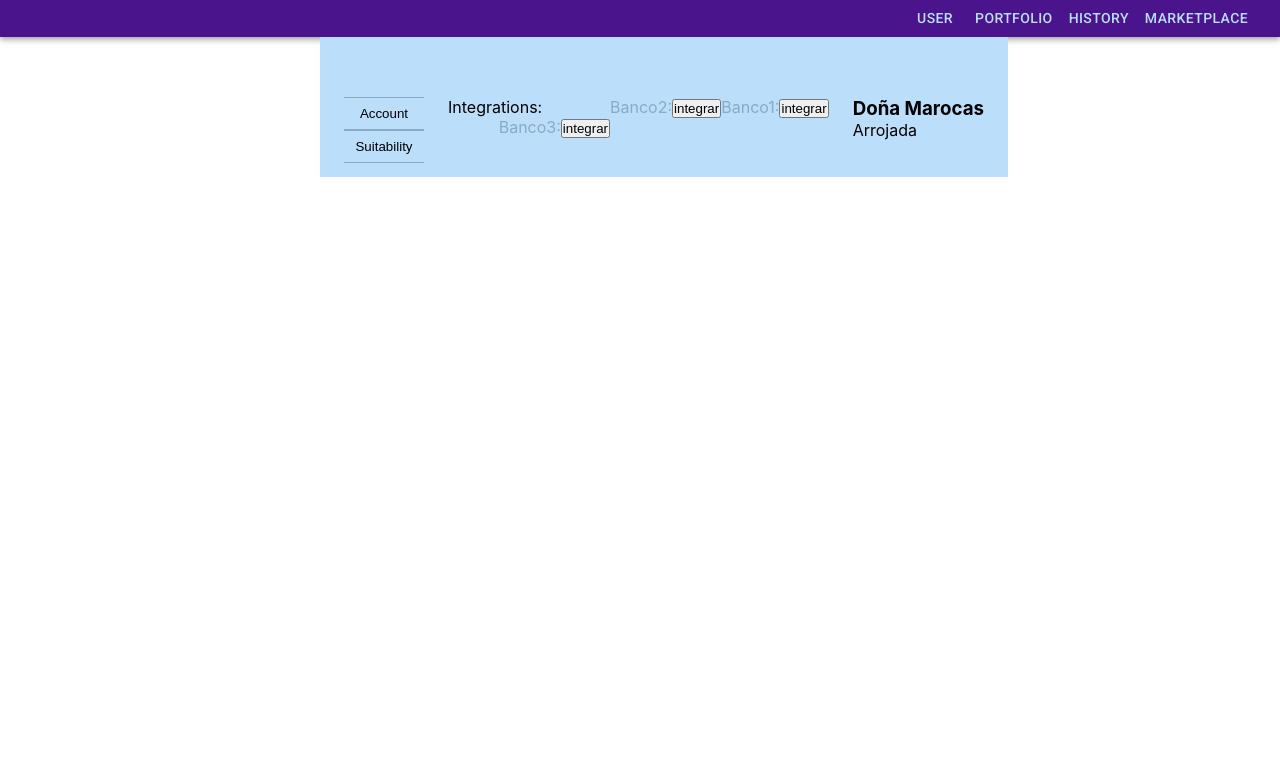
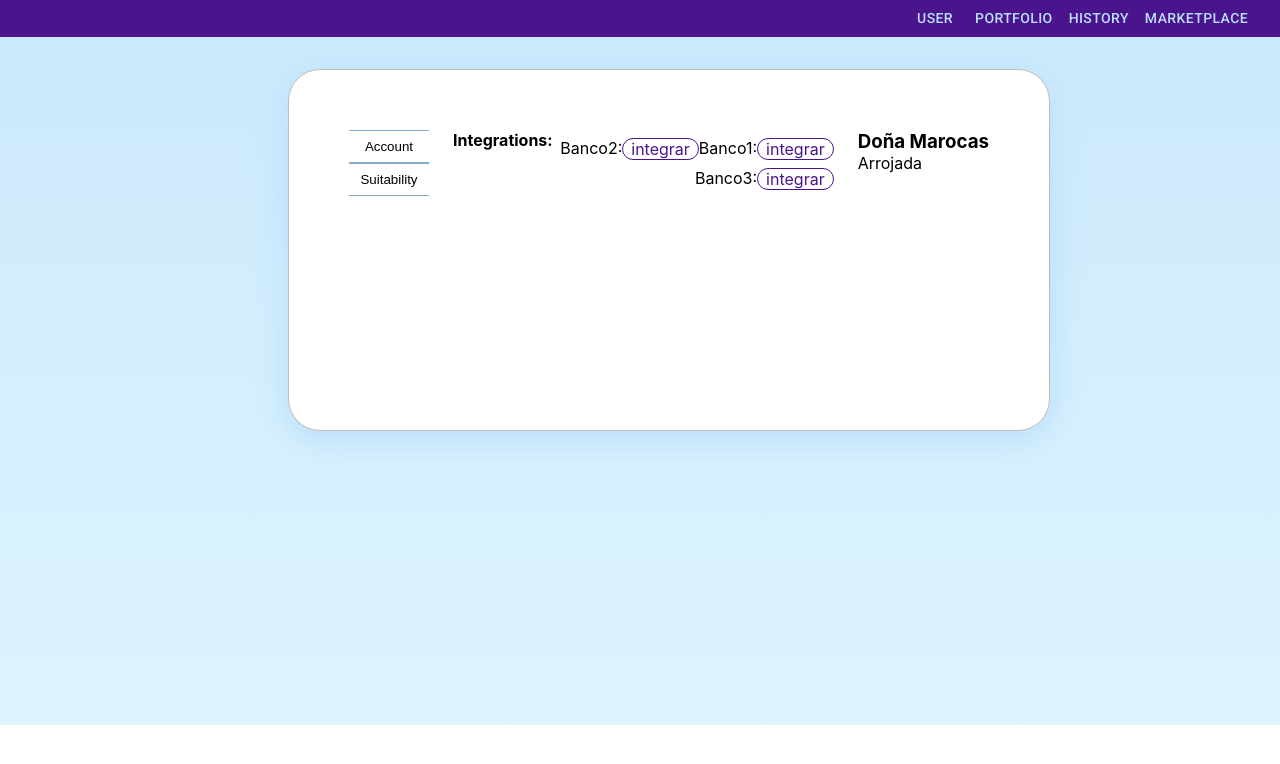
Before and after one commit to Vitorhpx/wallet, a React (Create React App) app: page / in a window 1280 px wide. Shown: the top 764 px of the page. Built offline with nearby package versions, Linux system fonts and the light colour scheme.

Commit message:
User existe

```diff
--- a/src/App.style.tsx
+++ b/src/App.style.tsx
@@ -14,3 +14,8 @@ export const EntryContainer = styled.div`
     background-image: -webkit-linear-gradient(left, ${Color.primaryLight} -30%, ${Color.primaryDark} 130%);
     box-shadow: 0 .5rem 2rem .5rem ${Color.gray};
 `
+
+export const ActiveScreen = styled.div`
+    background-image: -webkit-linear-gradient(top, ${Color.secondary} -100%, ${Color.secondaryLight} 200%);
+    min-height: 43rem;
+`
--- a/src/App.tsx
+++ b/src/App.tsx
@@ -6,7 +6,7 @@ import History from "./Screens/History/History";
 import Marketplace from "./Screens/Marketplace/Marketplace";
 import Login from "./Screens/Login/Login";
 import SignUp from "./Screens/SignUp/SignUp"
-import { EntryContainer } from './App.style'
+import { EntryContainer, ActiveScreen } from './App.style'
 import GlobalThemeProvider from "./components/atm.global-theme-provider/global-theme-provider.component";
 import "./App.css";
 
@@ -45,10 +45,12 @@ class App extends Component<{}, AppState> {
 					<Login />
 					<SignUp/>
 				</EntryContainer>}
-				{this.state.activeTab === AppScreen.USER_PANEL && <UserPanel />}
-				{this.state.activeTab === AppScreen.PORTFOLIO && <Portfolio />}
-				{this.state.activeTab === AppScreen.HISTORY && <History />}
-				{this.state.activeTab === AppScreen.MARKETPLACE && <Marketplace />}
+				<ActiveScreen>
+					{this.state.activeTab === AppScreen.USER_PANEL && <UserPanel />}
+					{this.state.activeTab === AppScreen.PORTFOLIO && <Portfolio />}
+					{this.state.activeTab === AppScreen.HISTORY && <History />}
+					{this.state.activeTab === AppScreen.MARKETPLACE && <Marketplace />}
+				</ActiveScreen>
 			</GlobalThemeProvider>
 		);
 	}
--- a/src/Screens/UserPanel/AccountMenu.tsx
+++ b/src/Screens/UserPanel/AccountMenu.tsx
@@ -1,5 +1,5 @@
 import React, {Component} from 'react';
-import {BankList, Bank} from './UserPanel.style';
+import {BankList, Bank, IntegrateButton} from './UserPanel.style';
 
 type AccountMenuProps = {
 
@@ -8,31 +8,31 @@ type AccountMenuProps = {
 const AccountMenu: React.FC<AccountMenuProps> = (props: AccountMenuProps) => {
     return(
         <>
-            <label htmlFor='IntegrationList'>Integrations:</label>
+            <label htmlFor='IntegrationList'><strong>Integrations:</strong></label>
             <BankList id='IntegrationList'>
                 <Bank>
                     Banco1:
-                    <button
+                    <IntegrateButton
                         onClick={() => alert('ainda não implementado')}
                     >
                         integrar
-                    </button>
+                    </IntegrateButton>
                 </Bank>
                 <Bank>
                     Banco2:
-                    <button
+                    <IntegrateButton
                         onClick={() => alert('ainda não implementado')}
                     >
                         integrar
-                    </button>
+                    </IntegrateButton>
                 </Bank>
                 <Bank>
                     Banco3:
-                    <button
+                    <IntegrateButton
                         onClick={() => alert('ainda não implementado')}
                     >
                         integrar
-                    </button>
+                    </IntegrateButton>
                 </Bank>
             </BankList>
         </>
--- a/src/Screens/UserPanel/UserPanel.style.tsx
+++ b/src/Screens/UserPanel/UserPanel.style.tsx
@@ -4,10 +4,15 @@ import { Spacing, Color } from "../../utils/Constants";
 export const StyledUserPanel = styled.div`
     position: relative
     width: 50%;
-    left: 25%;
-    padding: ${Spacing.XXLarge} ${Spacing.Large};
-    background-color: ${Color.secondary}
-    color: black
+    min-height: 15rem;
+    left: 22.5%;
+    top: ${Spacing.XLarge};
+    padding: ${Spacing.XXLarge} ${Spacing.XXLarge};
+    background-color: white;
+    color: black;
+    border: 1px solid ${Color.gray};
+    border-radius: ${Spacing.XLarge};
+    box-shadow: 0 .5rem 2rem 1px ${Color.secondary};
 `
 
 export const StyledAccountInfo = styled.div`
@@ -42,12 +47,21 @@ export const BankList = styled.ul`
     display: inline;
 `
 
-export const Bank = styled.ul`
+export const Bank = styled.li`
+    display: block;
+    position: relative;
+    float: right
+    margin-top: ${Spacing.Small}
+`
+
+export const IntegrateButton = styled.ul`
     display: block;
     position: relative;
     float: right;
-    color: ${Color.secondaryDark}
+    color: ${Color.primary};
+    background-color: white;
+    border: 1px solid ${Color.primary};
+    padding: 0 ${Spacing.Small};
+    border-radius: ${Spacing.XXLarge};
+
 `
-
-export const IntegrateButton = styled.ul`
-`
```
